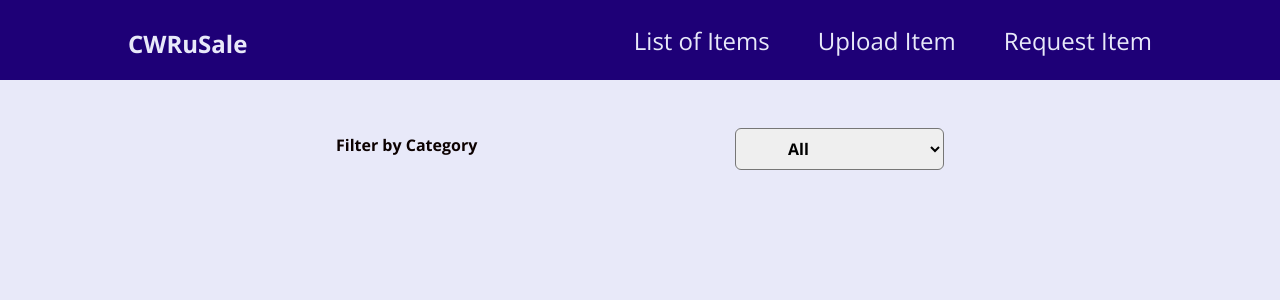
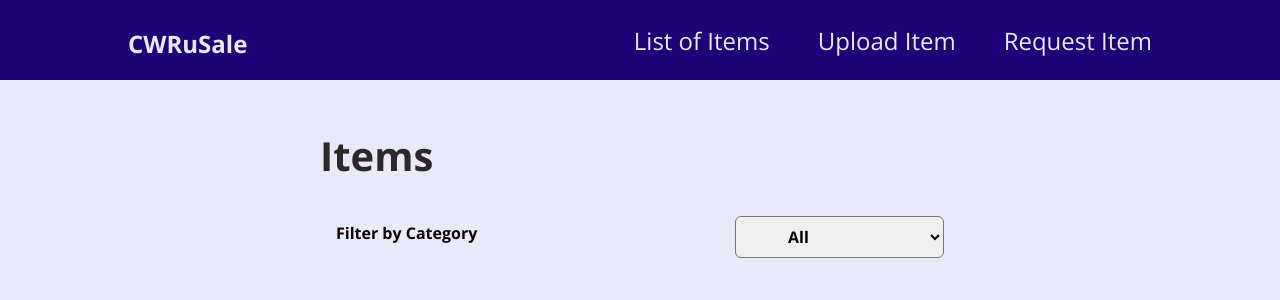
Before and after one commit to alenatochilkina11/CWRuSale, a React (Create React App) app in the folder my-app/: page /item-list in a window 1280 px wide. Shown: the top 300 px of the page. Built offline with nearby package versions, Linux system fonts and the light colour scheme.

Commit message:
fixed page presentationon items list page

```diff
--- a/my-app/src/Page/ItemsList.js
+++ b/my-app/src/Page/ItemsList.js
@@ -59,14 +59,17 @@ function ItemsListPage(props) {
   if (itemsToShow.length != 0)
     return (
       <section>
-        <h1>All Items</h1>
+        <h1>Items</h1>
         <ItemFilter onChange={filterChangeHandler} />
         <UploadsList filter={filteredCategory} uploads={itemsToShow} />
       </section>
     );
 
   return (
+    <section>
+    <h1>Items</h1>
     <ItemFilter onChange={filterChangeHandler} />
+    </section>
   )
 }
 
```
